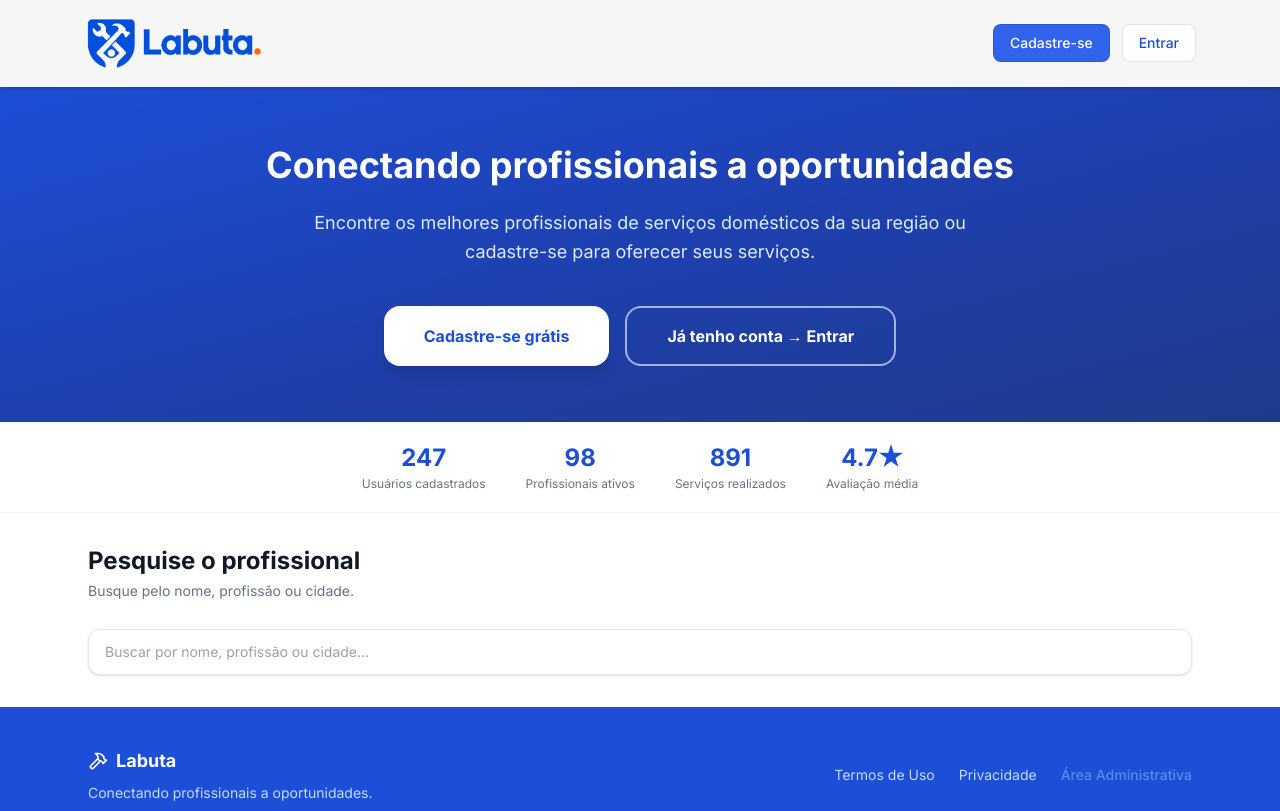
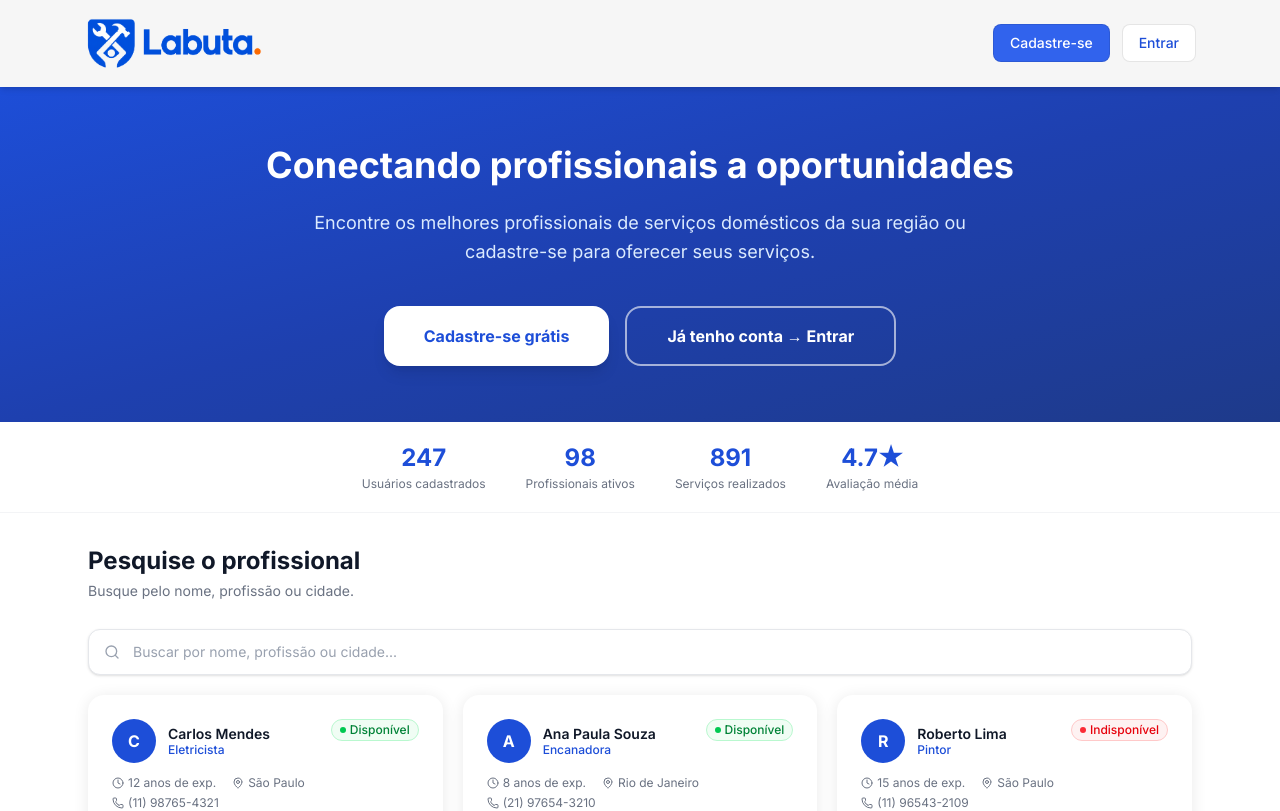
Before and after one commit to erynaldo/Labuta-ui, a React (Vite) app: page / in a window 1280 px wide. Shown: the top 811 px of the page. Built offline with nearby package versions, Linux system fonts and the light colour scheme.

Commit message:
criado cards buscar profissional e cabeçalho

```diff
--- a/index.html
+++ b/index.html
@@ -6,7 +6,7 @@
   <meta charset="UTF-8" />
   <meta name="viewport" content="width=device-width, initial-scale=1.0" />
   <title>Labuta - Página Inicial</title>
-  <link rel="icon" href="public/favicon.ico" type="image/x-icon">
+  <link rel="icon" href="/favicon.ico" type="image/x-icon">
   <meta name="description"
     content="Facilitates service requests, professional registrations, and client reviews through intuitive forms to connect users with skilled professionals efficiently." />
   <meta name="robots" content="noindex, nofollow" />
--- a/src/components/shared/header.tsx
+++ b/src/components/shared/header.tsx
@@ -8,14 +8,14 @@ export function PublicNav({ navigate }: { navigate: (p: Page) => void }) {
         <button onClick={() => navigate("home")} className="flex items-center gap-2">
           {/* Imagem para Computador (Desktop) - Aparece em telas md (médias) ou maiores */}
           <img
-            src="public/logo-labuta.png"
+            src="/logo-labuta.png"
             alt="Labuta"
             className="w-45 hidden md:block"
           />
 
           {/* Imagem para Smartphone (Mobile) - Aparece apenas em telas menores que md */}
           <img
-            src="public/favicon.ico"
+            src="/favicon.ico"
             alt="Labuta"
             className="block md:hidden"
           />
--- a/src/pages/CadastrarUsuario.tsx
+++ b/src/pages/CadastrarUsuario.tsx
@@ -73,8 +73,7 @@ export function CadastroPage({ navigate }: { navigate: (p: Page) => void }) {
         <div className="bg-white rounded-2xl shadow-[0_2px_32px_rgba(0,0,0,0.10)] w-full max-w-md p-8">
           <div className="mb-7">
             <div className="flex items-center justify-center gap-2 mb-1">
-              {/* <Hammer className="w-5 h-5 text-[#1D4ED8]" /> */}
-              <img src="public/favicon-32.png" alt="Labuta" className="w-7" />
+              <img src="/favicon-32.png" alt="Labuta" className="w-7" />
               <span className="text-1xs font-bold text-[#1D4ED8] uppercase tracking-wide">Labuta</span>
             </div>
             <h2 className="text-2xl font-bold text-gray-900 mt-2">Criar conta</h2>
--- a/src/pages/DashboardUsuario.tsx
+++ b/src/pages/DashboardUsuario.tsx
@@ -57,16 +57,15 @@ export function DashboardUsuario({ navigate, user, onLogout, onUserUpdate }: { n
           <div className="flex items-center gap-2">
             {/* Imagem para Computador (Desktop) - Aparece em telas md (médias) ou maiores */}
             <img
-              src="public/logo-labuta.png"
+              src="/logo-labuta.png"
               alt="Labuta"
               className="w-45 hidden md:block"
             />
 
             {/* Imagem para Smartphone (Mobile) - Aparece apenas em telas menores que md */}
             <img
-              src="public/favicon.ico"
+              src="/favicon.ico"
               alt="Labuta"
-              // className="block md:hidden"
               className="block md:hidden"
             />
             <span className="text-xl text-[#1D4ED8] font-bold tracking-tight md:hidden">Labuta</span>
--- a/src/pages/HomePage.tsx
+++ b/src/pages/HomePage.tsx
@@ -68,16 +68,7 @@ export function HomePage({ navigate }: { navigate: (p: Page) => void }) {
                         Busque pelo nome, profissão ou cidade.
                     </p>
                 </div>
-                {/* <ProfessionalsSection onSaibaMais={setSelectedProf} /> */}
-                <div className="flex flex-col gap-5 mt-3">
-                    <div className="relative">
-                        <input
-                            type="text"
-                            className="w-full border border-gray-200 rounded-xl pl-4 pr-4 py-3 text-sm bg-white focus:outline-none focus:ring-2 focus:ring-[#1D4ED8]/30 focus:border-[#1D4ED8] transition-all placeholder:text-gray-400 shadow-sm"
-                            placeholder="Buscar por nome, profissão ou cidade..."
-                        />
-                    </div>
-                </div>
+                <ProfessionalsSection onSaibaMais={setSelectedProf} />
             </main>
 
             <SiteFooter navigate={navigate} />
--- a/src/pages/LoginUsuario.tsx
+++ b/src/pages/LoginUsuario.tsx
@@ -40,7 +40,7 @@ export function LoginPage({ navigate, onLogin }: { navigate: (p: Page) => void;
         <div className="bg-white rounded-2xl shadow-[0_2px_32px_rgba(0,0,0,0.10)] w-full max-w-sm p-8">
           <div className="mb-7">
             <div className="flex items-center justify-center gap-2 mb-1">
-              <img src="public/favicon-32.png" alt="Labuta" className="w-7" />
+              <img src="/favicon-32.png" alt="Labuta" className="w-7" />
               <span className="text-1xs font-bold text-[#1D4ED8] uppercase tracking-wide">Labuta</span>
             </div>
             <h2 className="text-2xl font-bold text-gray-900 mt-2">Entrar</h2>
```
Also changed, not shown: src/components/shared/others.tsx (+2 -2 lines).
